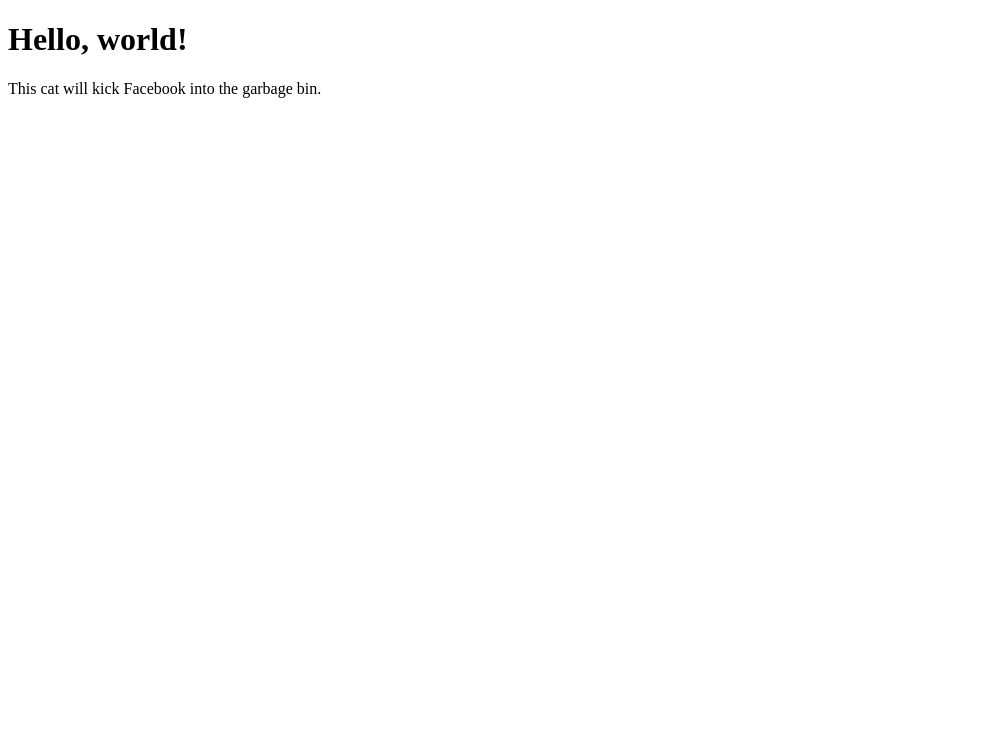
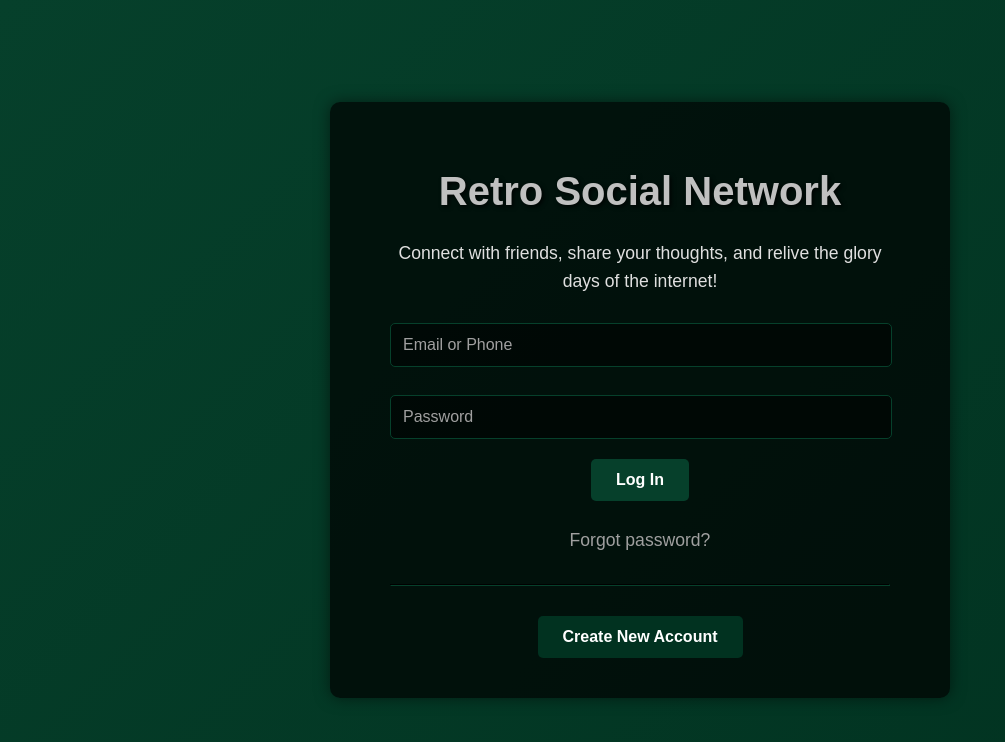
Before and after one commit to nighthadonis/1st, a plain HTML site: page index.html in a window 1280 px wide. Shown: the whole page, without its empty margins (0-1005 px from the left). Drawn offline with Linux system fonts and the light colour scheme.

Commit message:
Update index.html

```diff
--- a/index.html
+++ b/index.html
@@ -1,13 +1,102 @@
 <!DOCTYPE html>
 <html>
 <head>
-    <title>Hi, This is Phelit</title>
+    <title>Retro Social</title>
+    <style>
+        body {
+            font-family: Arial, sans-serif;
+            margin: 0;
+            padding: 0;
+            background: linear-gradient(135deg, #06402B 0%, #013220 100%); /* Green lava oil blend */
+            color: #E0E0E0; /* Light grey text for contrast */
+            min-height: 100vh; /* Ensures background covers full height */
+            display: flex;
+            flex-direction: column;
+            align-items: center;
+            justify-content: center;
+            text-align: center;
+        }
+
+        .container {
+            background-color: rgba(0, 0, 0, 0.7); /* Semi-transparent black container */
+            padding: 40px 60px;
+            border-radius: 10px;
+            box-shadow: 0 0 15px rgba(0, 0, 0, 0.5); /* Subtle shadow */
+            max-width: 500px;
+            width: 90%;
+            margin: 20px;
+        }
+
+        h1 {
+            color: #C0C0C0; /* Lighter grey for heading */
+            margin-bottom: 25px;
+            font-size: 2.5em;
+            text-shadow: 2px 2px 4px rgba(0, 0, 0, 0.8);
+        }
+
+        p {
+            font-size: 1.1em;
+            line-height: 1.6;
+            margin-bottom: 20px;
+        }
+
+        .button {
+            display: inline-block;
+            background-color: #06402B; /* Dark green button */
+            color: white;
+            padding: 12px 25px;
+            border-radius: 5px;
+            text-decoration: none;
+            font-weight: bold;
+            transition: background-color 0.3s ease;
+        }
+
+        .button:hover {
+            background-color: #013220; /* Darker green on hover */
+        }
+
+        /* Basic form styling for a retro feel */
+        .input-group {
+            margin-bottom: 20px;
+        }
+
+        input[type="text"],
+        input[type="password"],
+        input[type="email"] {
+            width: calc(100% - 24px); /* Full width minus padding */
+            padding: 12px;
+            margin-top: 8px;
+            border: 1px solid #06402B;
+            border-radius: 5px;
+            background-color: rgba(0, 0, 0, 0.5); /* Semi-transparent black input */
+            color: #E0E0E0;
+            font-size: 1em;
+        }
+
+        input[type="text"]::placeholder,
+        input[type="password"]::placeholder,
+        input[type="email"]::placeholder {
+            color: #A0A0A0;
+        }
+    </style>
 </head>
 <body>
 
-    <h1>Hello, world!</h1>
-    <p>This cat will kick Facebook into the garbage bin.</p>
+    <div class="container">
+        <h1>Retro Social Network</h1>
+        <p>Connect with friends, share your thoughts, and relive the glory days of the internet!</p>
+
+        <div class="input-group">
+            <input type="email" placeholder="Email or Phone">
+        </div>
+        <div class="input-group">
+            <input type="password" placeholder="Password">
+        </div>
+        <a href="#" class="button">Log In</a>
+        <p style="margin-top: 25px;"><a href="#" style="color: #A0A0A0; text-decoration: none;">Forgot password?</a></p>
+        <hr style="border-color: #06402B; margin: 30px 0;">
+        <a href="#" class="button" style="background-color: #013220;">Create New Account</a>
+    </div>
 
 </body>
-
 </html>
```
